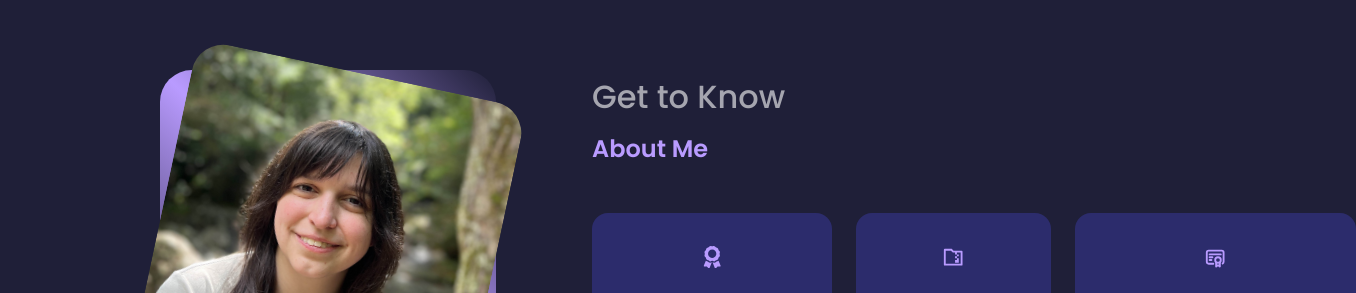
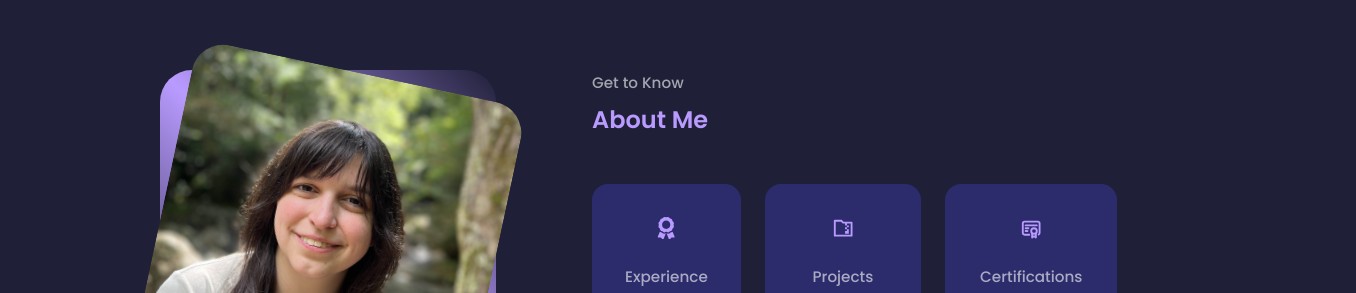
Before and after one commit to csisilli/Personal-Website, a React (Create React App) app: page / in a window 1280 px wide. Shown: the part 507-800 px from the top of the page, 1356 px wide, since content can reach past the window. Built offline with nearby package versions, Linux system fonts and the light colour scheme.

Commit message:
fix! fix sizing in contact and about me

```diff
--- a/src/components/about/about.css
+++ b/src/components/about/about.css
@@ -95,7 +95,7 @@
 }
 
 .about__content h5{
-    font-size: 2rem;
+    font-size: 0.95rem;
     margin-bottom: 0.25rem;
     color: var(--color-light);
     font-weight: 500;
--- a/src/components/contact/contact.jsx
+++ b/src/components/contact/contact.jsx
@@ -13,14 +13,14 @@ const Contact = () => {
           <article className="contact__option">
             <MdOutlineEmail className='contact__option-icon'/>
             <h4>Email</h4>
-            <h5>caitlinsisilli@gmail.com</h5>
+            <h4>caitlinsisilli@gmail.com</h4>
             <a href="mailto:caitlinsisilli@gmail.com" target="_blank" rel="noopener noreferrer">Send a Message</a>
           </article>
 
           <article className="contact__option">
             <SiMessenger className='contact__option-icon'/>
             <h4>Messenger</h4>
-            <h5>Linkdln</h5>
+            <h4>Linkdln</h4>
             <a href="https://www.linkedin.com/in/csisilli/" target="_blank" rel="noopener noreferrer">Send a Message</a>
           </article>
 
```
